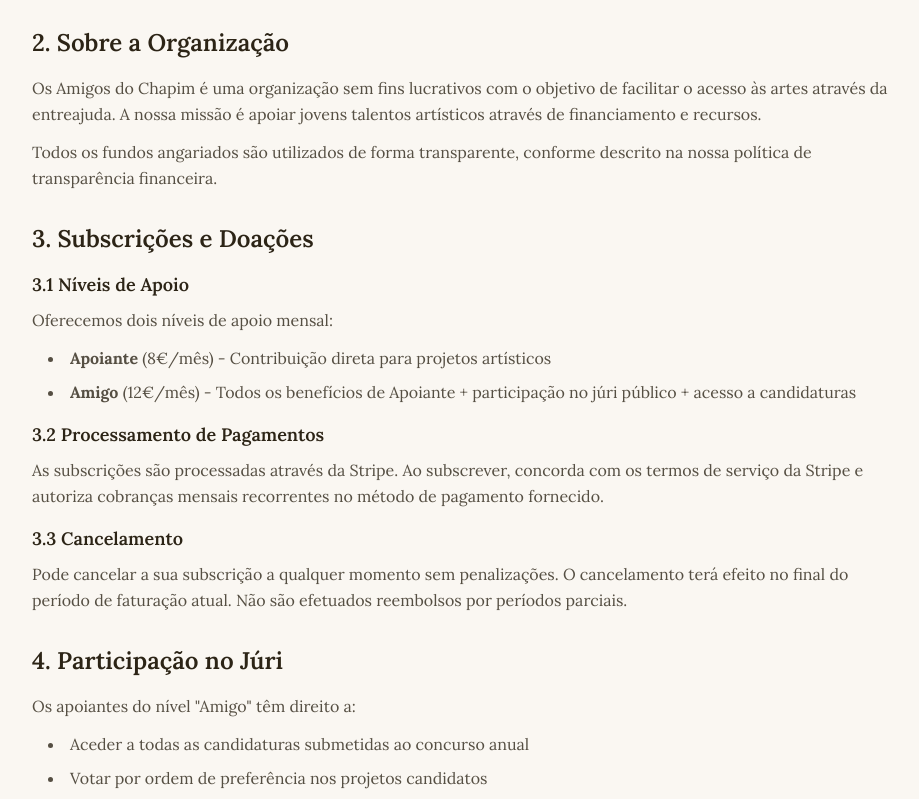
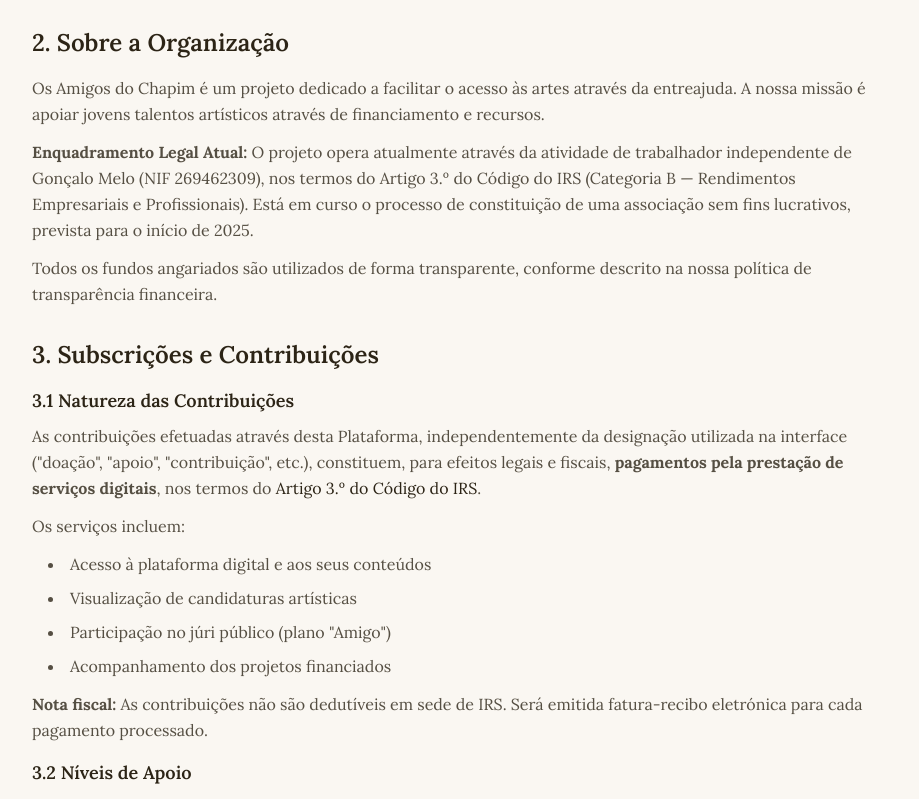
Before and after one commit to alramalho/amigosdochapim, a Next.js app: page /termos in a window 1280 px wide. Shown: the part 380-1179 px from the top of the page, without its empty margins (176-1095 px from the left). Built offline with nearby package versions, Linux system fonts and the light colour scheme; no server answers.

Commit message:
mudar termos

```diff
--- a/src/app/page.tsx
+++ b/src/app/page.tsx
@@ -30,7 +30,7 @@ export default function Home() {
               Democratizar a arte.
             </h1>
             <p className="text-base md:text-xl lg:text-2xl text-primary-foreground/80 max-w-3xl mx-auto font-normal px-4">
-              Uma organização sem fins lucrativos dedicada a ajudar os jovens artistas portugueses
+              Uma iniciativa dedicada a ajudar os jovens artistas portugueses
             </p>
           </div>
         </section>
--- a/src/app/termos/page.tsx
+++ b/src/app/termos/page.tsx
@@ -44,7 +44,10 @@ export default function TermosPage() {
           <section>
             <h2 className="text-xl md:text-2xl font-semibold mb-4">2. Sobre a Organização</h2>
             <p className="text-foreground/80 mb-3">
-              Os Amigos do Chapim é uma organização sem fins lucrativos com o objetivo de facilitar o acesso às artes através da entreajuda. A nossa missão é apoiar jovens talentos artísticos através de financiamento e recursos.
+              Os Amigos do Chapim é um projeto dedicado a facilitar o acesso às artes através da entreajuda. A nossa missão é apoiar jovens talentos artísticos através de financiamento e recursos.
+            </p>
+            <p className="text-foreground/80 mb-3">
+              <strong>Enquadramento Legal Atual:</strong> O projeto opera atualmente através da atividade de trabalhador independente de Gonçalo Melo (NIF 269462309), nos termos do Artigo 3.º do Código do IRS (Categoria B — Rendimentos Empresariais e Profissionais). Está em curso o processo de constituição de uma associação sem fins lucrativos, prevista para o início de 2025.
             </p>
             <p className="text-foreground/80">
               Todos os fundos angariados são utilizados de forma transparente, conforme descrito na nossa política de transparência financeira.
@@ -52,8 +55,27 @@ export default function TermosPage() {
           </section>
 
           <section>
-            <h2 className="text-xl md:text-2xl font-semibold mb-4">3. Subscrições e Doações</h2>
-            <h3 className="text-lg font-semibold mb-2 mt-4">3.1 Níveis de Apoio</h3>
+            <h2 className="text-xl md:text-2xl font-semibold mb-4">3. Subscrições e Contribuições</h2>
+
+            <h3 className="text-lg font-semibold mb-2 mt-4">3.1 Natureza das Contribuições</h3>
+            <p className="text-foreground/80 mb-3">
+              As contribuições efetuadas através desta Plataforma, independentemente da designação utilizada na interface ("doação", "apoio", "contribuição", etc.), constituem, para efeitos legais e fiscais, <strong>pagamentos pela prestação de serviços digitais</strong>, nos termos do{" "}
+              <a href="https://info.portaldasfinancas.gov.pt/pt/informacao_fiscal/codigos_tributarios/cirs_rep/Pages/irs3.aspx" className="text-primary hover:underline" target="_blank" rel="noopener noreferrer">Artigo 3.º do Código do IRS</a>.
+            </p>
+            <p className="text-foreground/80 mb-3">
+              Os serviços incluem:
+            </p>
+            <ul className="list-disc list-inside space-y-2 text-foreground/80 ml-4 mb-3">
+              <li>Acesso à plataforma digital e aos seus conteúdos</li>
+              <li>Visualização de candidaturas artísticas</li>
+              <li>Participação no júri público (plano "Amigo")</li>
+              <li>Acompanhamento dos projetos financiados</li>
+            </ul>
+            <p className="text-foreground/80">
+              <strong>Nota fiscal:</strong> As contribuições não são dedutíveis em sede de IRS. Será emitida fatura-recibo eletrónica para cada pagamento processado.
+            </p>
+
+            <h3 className="text-lg font-semibold mb-2 mt-4">3.2 Níveis de Apoio</h3>
             <p className="text-foreground/80 mb-3">
               Oferecemos dois níveis de apoio mensal:
             </p>
@@ -62,12 +84,12 @@ export default function TermosPage() {
               <li><strong>Amigo</strong> (12€/mês) - Todos os benefícios de Apoiante + participação no júri público + acesso a candidaturas</li>
             </ul>
 
-            <h3 className="text-lg font-semibold mb-2 mt-4">3.2 Processamento de Pagamentos</h3>
+            <h3 className="text-lg font-semibold mb-2 mt-4">3.3 Processamento de Pagamentos</h3>
             <p className="text-foreground/80 mb-3">
               As subscrições são processadas através da Stripe. Ao subscrever, concorda com os termos de serviço da Stripe e autoriza cobranças mensais recorrentes no método de pagamento fornecido.
             </p>
 
-            <h3 className="text-lg font-semibold mb-2 mt-4">3.3 Cancelamento</h3>
+            <h3 className="text-lg font-semibold mb-2 mt-4">3.4 Cancelamento</h3>
             <p className="text-foreground/80">
               Pode cancelar a sua subscrição a qualquer momento sem penalizações. O cancelamento terá efeito no final do período de faturação atual. Não são efetuados reembolsos por períodos parciais.
             </p>
```
